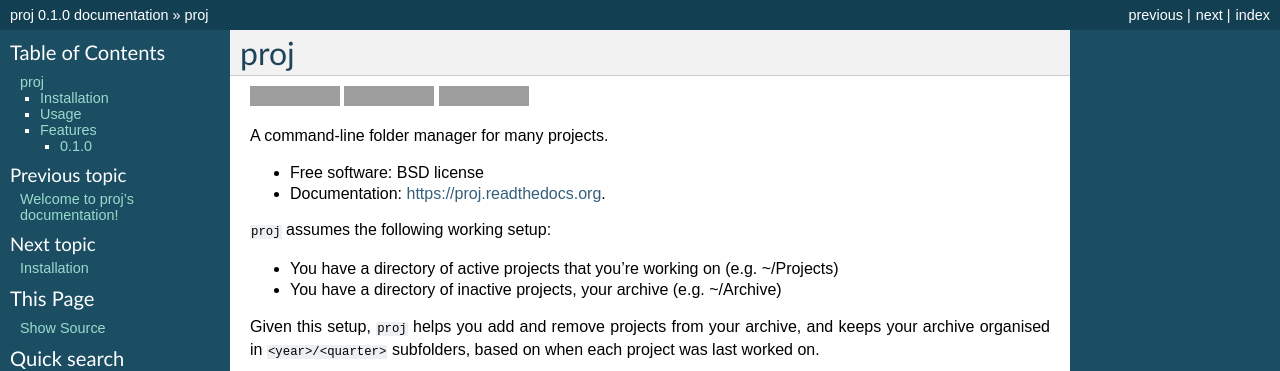
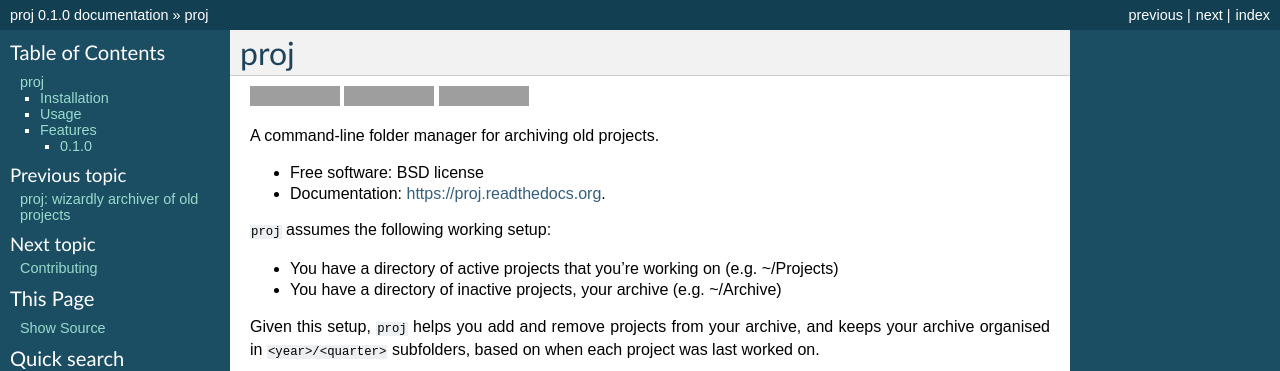
Before and after one commit to larsyencken/proj, a Sphinx documentation site: the page built from docs/readme.rst, in a window 1280 px wide, cut to the strip 0-371 px from the top of the page. Built offline with Sphinx 7.4.7, drawn with Linux system fonts in a browser that asks for light colours; pages that are not in the unit, such as notebooks, are missing from menus; grey boxes are pictures that could not be loaded.

Commit message:
Clean up the sphinx docs.

```diff
--- a/README.rst
+++ b/README.rst
@@ -12,7 +12,7 @@
         :target: https://pypi.python.org/pypi/proj
 
 
-A command-line folder manager for many projects.
+A command-line folder manager for archiving old projects.
 
 * Free software: BSD license
 * Documentation: https://proj.readthedocs.org.
--- a/docs/index.rst
+++ b/docs/index.rst
@@ -3,8 +3,8 @@
    You can adapt this file completely to your liking, but it should at least
    contain the root `toctree` directive.
 
-Welcome to proj's documentation!
-======================================
+proj: wizardly archiver of old projects
+=======================================
 
 Contents:
 
```
Also changed, not shown: docs/installation.rst (deleted, +0 -12 lines), docs/modules.rst (added, +7 -0 lines), docs/proj.rst (added, +10 -0 lines), docs/usage.rst (deleted, +0 -7 lines).
